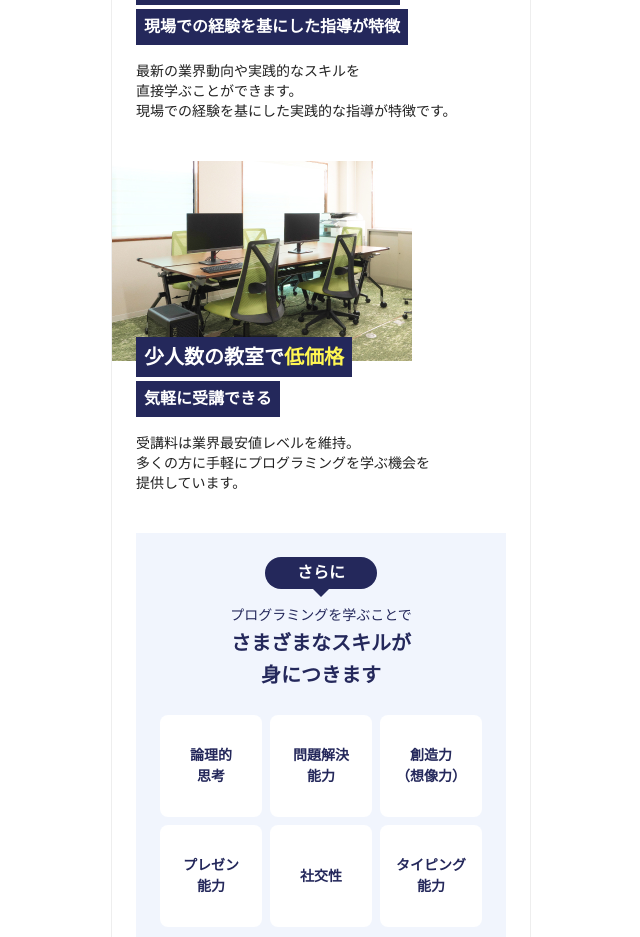
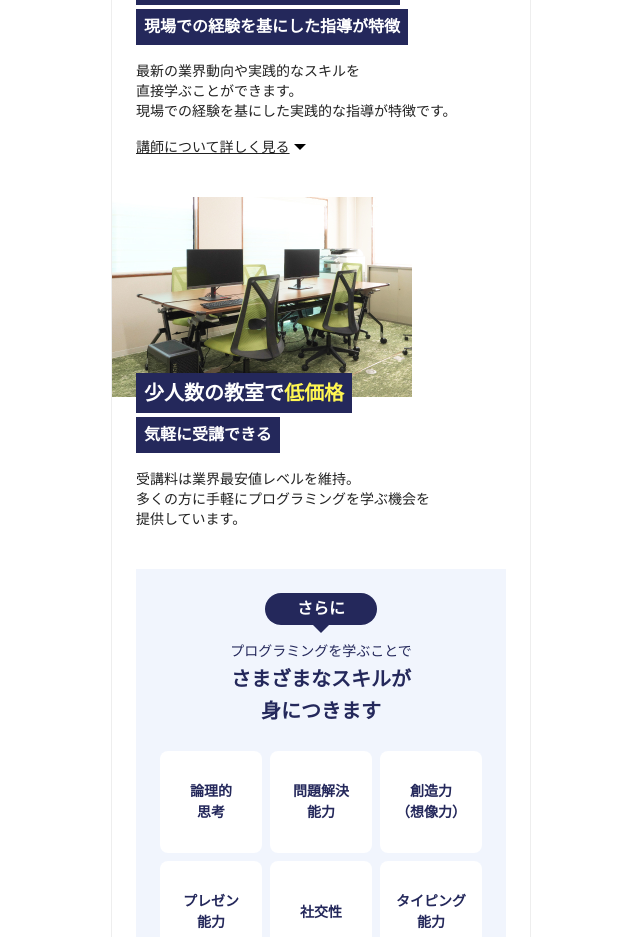
Before and after one commit to yutaroud/rect, a Next.js app: page /school in a window 1280 px wide. Shown: the part 1720-2657 px from the top of the page, without its empty margins (319-959 px from the left). Built offline with nearby package versions, Linux system fonts and the light colour scheme.

Commit message:
[#117]feat:講師について詳しく見るリンクを追加

```diff
--- a/src/app/school/Introduction.tsx
+++ b/src/app/school/Introduction.tsx
@@ -3,6 +3,7 @@ import Typography from "@mui/material/Typography";
 import headingTeacherImg from "../../../public/image/school/heading_introduction.png";
 import List from '@mui/material/List';
 import ListItem from '@mui/material/ListItem';
+import Link from "next/link";
 
 const sxStyles = {
   textWrap: {
@@ -65,6 +66,20 @@ const sxStyles = {
       aspectRatio: 1,
       padding: 0,
     },
+  },
+  textLink: {
+    textDecoration: 'underline',
+    display: 'flex',
+    alignItems: 'center',
+    gap: 0.5,
+    '&:after' : {
+      content : '""',
+      width: 0,
+      height: 0,
+      borderLeft: '6px solid transparent',
+      borderRight: '6px solid transparent',
+      borderTop: '6px solid black',
+    }
   }
 };
 
@@ -110,6 +125,11 @@ const Introduction = () => {
               最新の業界動向や実践的なスキルを<br/>
               直接学ぶことができます。<br/>
               現場での経験を基にした実践的な指導が特徴です。
+            </Typography>
+            <Typography variant="body2" mt={2} sx={sxStyles.textLink}>
+              <Link href="#school_teacher">
+                  講師について詳しく見る
+              </Link>
             </Typography>
           </Box>
         </Box>
--- a/src/app/school/Teacher.tsx
+++ b/src/app/school/Teacher.tsx
@@ -5,7 +5,7 @@ import iconImg from "../../../public/image/school/icon.png";
 
 const Teacher = () => {
   return (
-    <Box pt={6} pb={10} mx={3}>
+    <Box pt={6} pb={10} mx={3} id="school_teacher">
       <Typography variant="h2">
         <img src={headingTeacherImg.src} alt="講師" width="58" />
       </Typography>
```
